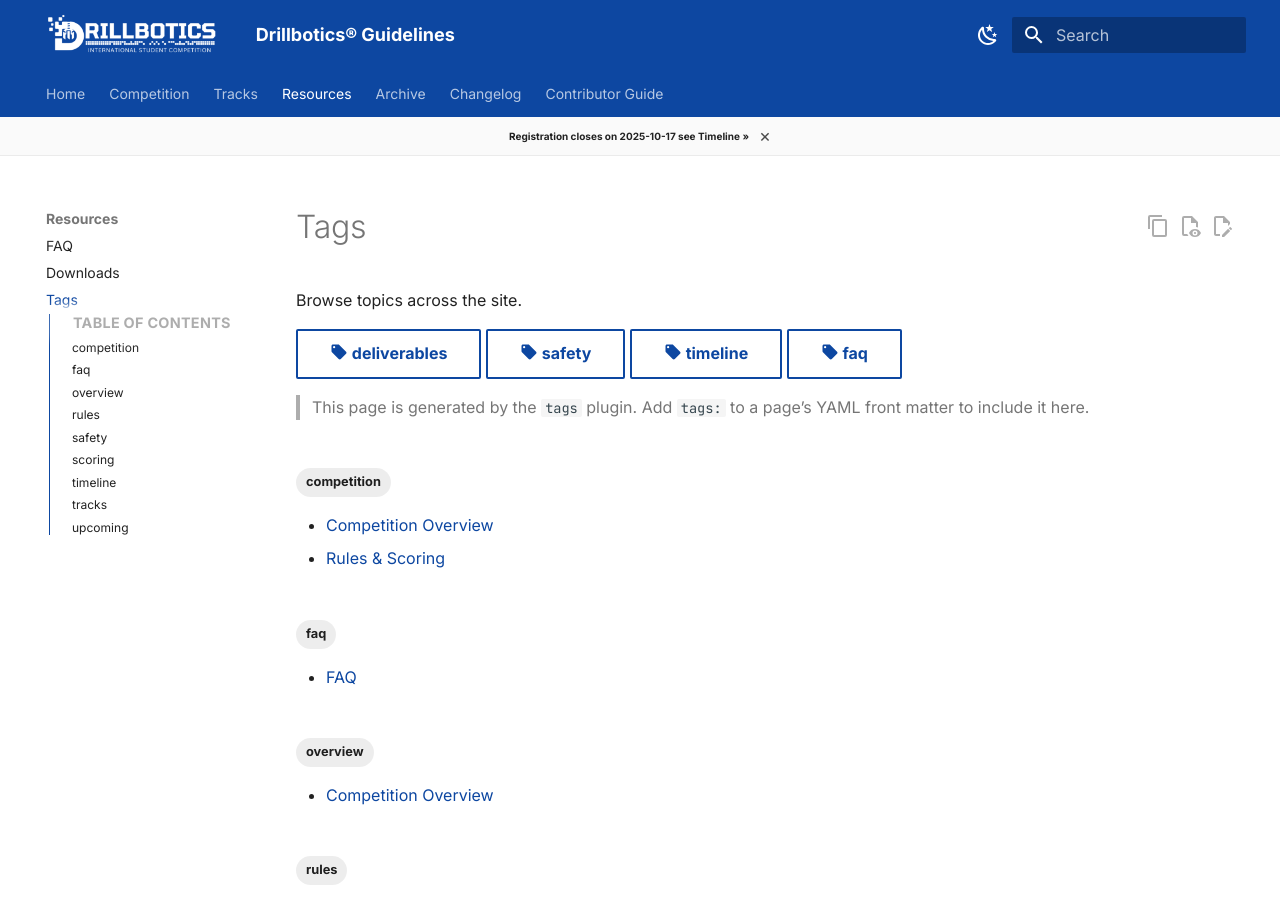
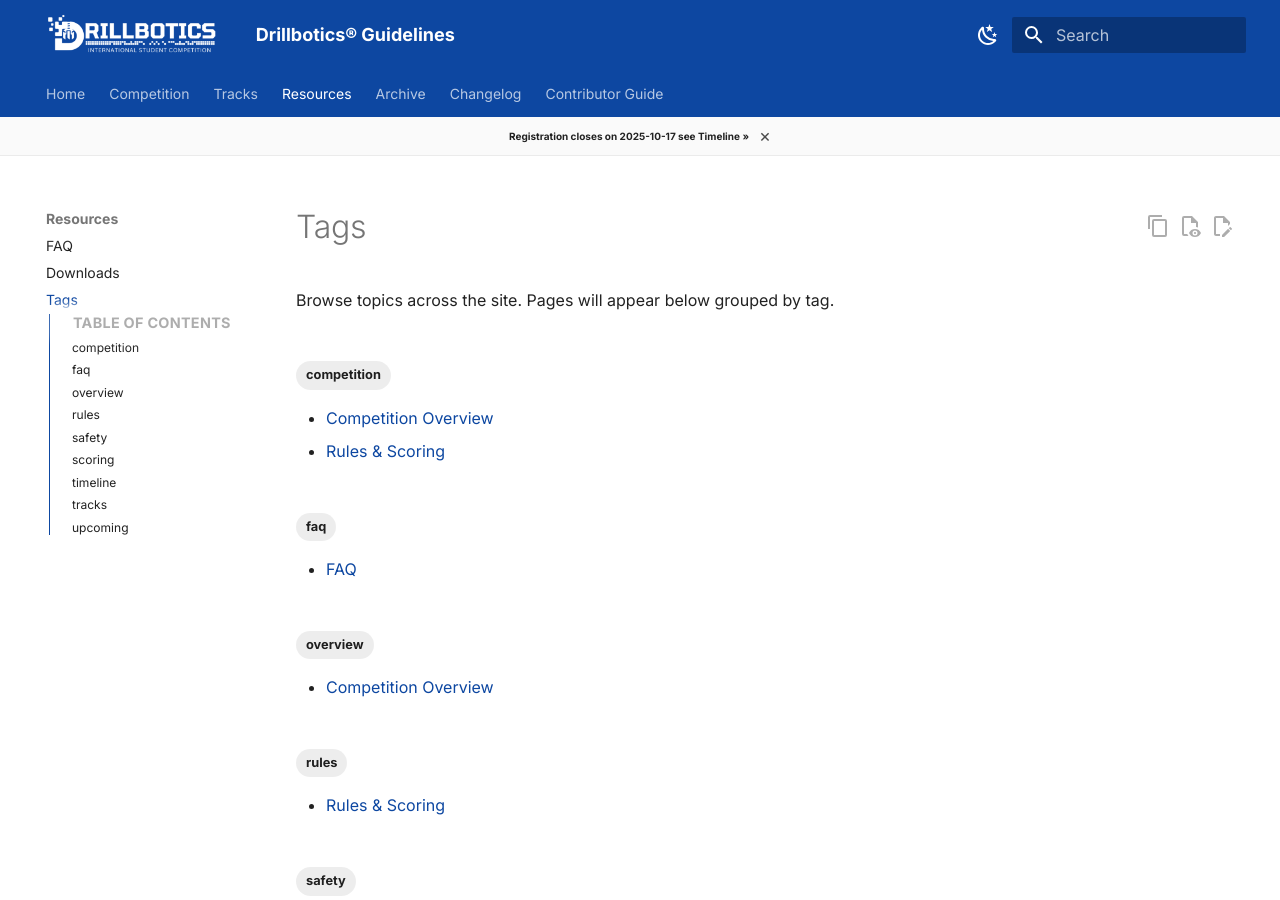
Before and after one commit to Open-Source-Drilling-Community/drillbotics-guidelines, an MkDocs documentation site: the page built from docs/tags.md, in a window 1280 px wide and 900 px high. Built offline with MkDocs 1.6.1 and Material for MkDocs 9.7.7, drawn with Linux system fonts in a browser that asks for light colours; comment, search, counter and statistics services are not loaded; the version menu is left out.

Commit message:
📝 docs(tags): update tags page description
- clarify that pages appear below grouped by tag
- remove outdated plugin generation note

```diff
--- a/docs/tags.md
+++ b/docs/tags.md
@@ -6,8 +6,4 @@ hide:
 
 # Tags
 
-Browse topics across the site.
-
-[:material-tag: deliverables](#){ .md-button } [:material-tag: safety](#){ .md-button } [:material-tag: timeline](#){ .md-button } [:material-tag: faq](#){ .md-button }
-
-> This page is generated by the `tags` plugin. Add `tags:` to a page’s YAML front matter to include it here.
+Browse topics across the site. Pages will appear below grouped by tag.
```
